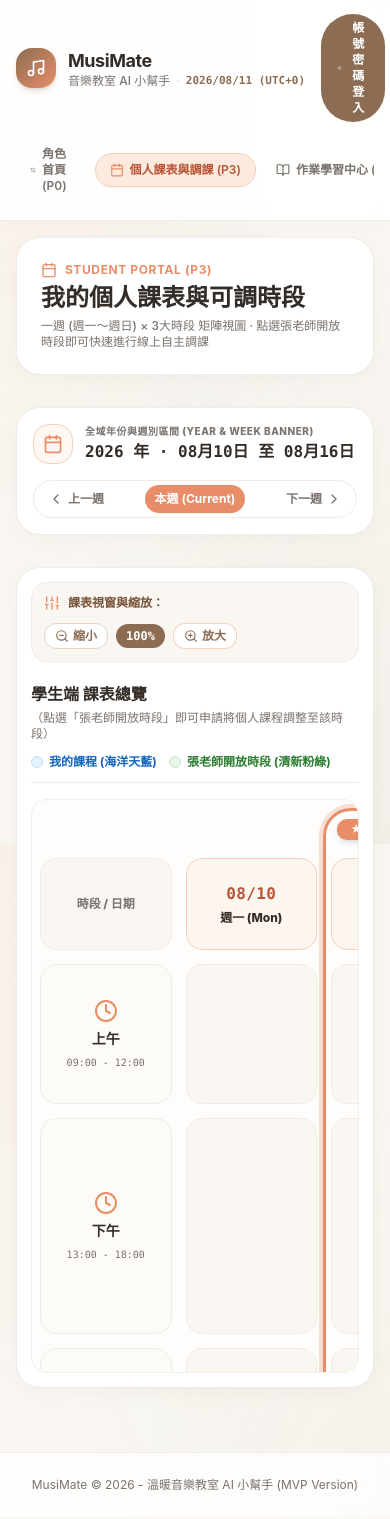
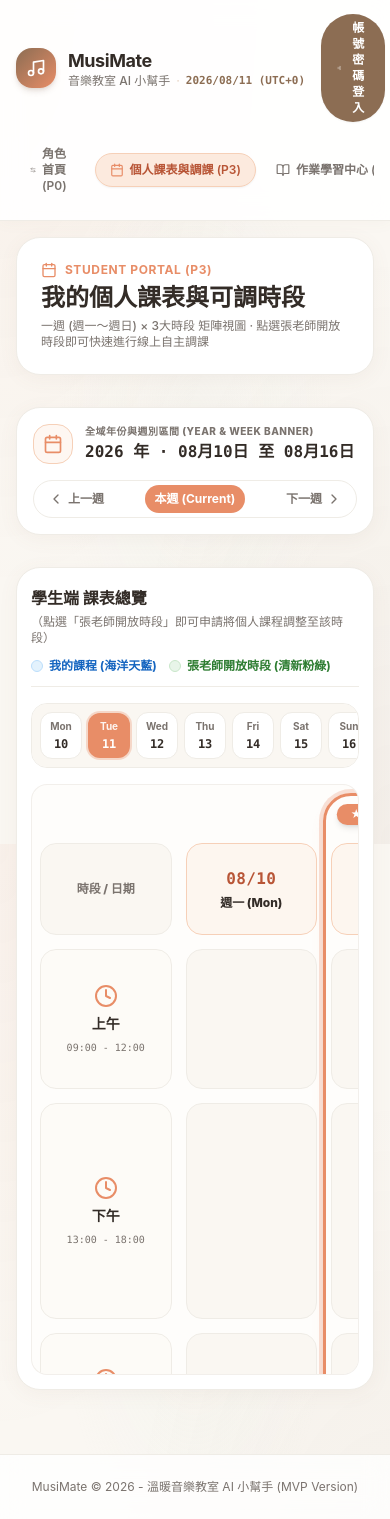
Before and after one commit to Charles0rocks/music-classroom-ai-assistant, a Next.js app: page /student/schedule in a window 390 px wide. Built offline with nearby package versions, Linux system fonts and the light colour scheme.

Commit message:
feat_ios_calendar_style_mobile_date_strip_and_2d_sticky_headers

```diff
--- a/src/app/student/schedule/page.tsx
+++ b/src/app/student/schedule/page.tsx
@@ -17,8 +17,6 @@ import {
   Sliders,
   Layers,
   BookOpen,
-  ZoomIn,
-  ZoomOut,
 } from 'lucide-react';
 import { Appointment, ScheduleSlot } from '@/types';
 
@@ -48,7 +46,7 @@ export default function StudentSchedulePage() {
   const currentStudentId = studentProfile?.id || 's-1';
 
   const [weekOffset, setWeekOffset] = useState<number>(0);
-  const [zoomLevel, setZoomLevel] = useState<number>(100);
+  const matrixScrollRef = React.useRef<HTMLDivElement>(null);
   const [selectedSlotForReschedule, setSelectedSlotForReschedule] = useState<ScheduleSlot | null>(null);
   const [showRescheduleModal, setShowRescheduleModal] = useState<boolean>(false);
   const [selectedAppToMove, setSelectedAppToMove] = useState<string>('');
@@ -157,13 +155,18 @@ export default function StudentSchedulePage() {
     return `${m}/${date} ${dayName}`;
   };
 
-  // Find index of Today in weekDates
   const todayDateStr = new Date().toISOString().split('T')[0];
   const todayColIdx = weekDates.findIndex((d) => d.fullDateStr === todayDateStr);
+  const scrollToDayColumn = (index: number) => {
+    if (matrixScrollRef.current) {
+      const container = matrixScrollRef.current;
+      const targetScroll = (index / 7) * (container.scrollWidth - container.clientWidth);
+      container.scrollTo({ left: Math.max(0, targetScroll), behavior: 'smooth' });
+    }
+  };
 
   return (
     <div className="space-y-8">
-      {/* Header Banner */}
       <div className="warm-card p-6 sm:p-8 rounded-3xl border border-[#EFECE6] shadow-warm bg-gradient-to-r from-white to-[#FAF2EC] flex flex-col sm:flex-row sm:items-center justify-between gap-4">
         <div>
           <div className="flex items-center gap-2 text-[#E88D67] text-xs font-bold uppercase tracking-wider mb-1">
@@ -177,7 +180,6 @@ export default function StudentSchedulePage() {
         </div>
       </div>
 
-      {/* Top Banner: Global Year & Week Segment Banner */}
       <div className="warm-card p-4 sm:p-6 rounded-3xl border border-[#EFECE6] shadow-warm flex flex-col sm:flex-row items-start sm:items-center justify-between gap-4 bg-white">
         <div className="flex items-center gap-3">
           <div className="w-10 h-10 rounded-2xl bg-[#FCEADE]/40 border border-[#F6D0B8] flex items-center justify-center text-[#E88D67] shrink-0">
@@ -193,7 +195,6 @@ export default function StudentSchedulePage() {
           </div>
         </div>
 
-        {/* Week Switcher Controls */}
         <div className="flex items-center gap-1.5 sm:gap-2 bg-white p-1 rounded-full border border-[#EFECE6] shadow-xs w-full sm:w-auto justify-between sm:justify-start">
           <button
             onClick={() => setWeekOffset((prev) => prev - 1)}
@@ -220,41 +221,7 @@ export default function StudentSchedulePage() {
         </div>
       </div>
 
-      {/* Synchronized Row-Grid Matrix Container */}
-      <div className="warm-card p-3.5 sm:p-6 lg:p-8 rounded-3xl border border-[#EFECE6] shadow-warm space-y-4 sm:space-y-5">
-        {/* Mobile & Desktop Viewport Toolbar: Zoom In/Out & Dual-Axis X/Y Scrollbar Controls */}
-        <div className="flex flex-wrap items-center justify-between gap-3 bg-[#FAF7F2] p-3 rounded-2xl border border-[#EFECE6]">
-          <div className="flex items-center gap-2 text-xs font-extrabold text-[#785338]">
-            <Sliders className="w-4 h-4 text-[#E88D67]" />
-            <span>課表視窗與縮放：</span>
-            <span className="text-[11px] text-[#7A736E] font-medium hidden sm:inline">(支援 X/Y 雙軸滑軌拉動與比例調整)</span>
-          </div>
-
-          <div className="flex items-center gap-2">
-            <button
-              onClick={() => setZoomLevel((prev) => Math.max(60, prev - 15))}
-              className="px-2.5 py-1 rounded-xl bg-white hover:bg-[#FAF2EC] text-[#8C6D53] border border-[#E8D4C5] text-xs font-extrabold flex items-center gap-1 shadow-xs transition-all active:scale-95"
-              title="縮小課表視窗 (方便手機單頁檢視)"
-            >
-              <ZoomOut className="w-3.5 h-3.5" /> 縮小
-            </button>
-            <button
-              onClick={() => setZoomLevel(100)}
-              className="px-2.5 py-1 rounded-xl bg-[#8C6D53] text-white text-xs font-mono font-bold shadow-xs hover:bg-[#765942] transition-all"
-              title="重置為 100% 預設比例"
-            >
-              {zoomLevel}%
-            </button>
-            <button
-              onClick={() => setZoomLevel((prev) => Math.min(160, prev + 15))}
-              className="px-2.5 py-1 rounded-xl bg-white hover:bg-[#FAF2EC] text-[#8C6D53] border border-[#E88D67]/40 text-xs font-extrabold flex items-center gap-1 shadow-xs transition-all active:scale-95"
-              title="放大課表視窗"
-            >
-              <ZoomIn className="w-3.5 h-3.5" /> 放大
-            </button>
-          </div>
-        </div>
-
+      <div className="warm-card p-3.5 sm:p-6 lg:p-8 rounded-3xl border border-[#EFECE6] shadow-warm space-y-4">
         <div className="flex flex-col sm:flex-row sm:items-center justify-between border-b border-[#EFECE6] pb-3 sticky top-0 bg-white/95 backdrop-blur-md z-20 pt-1 gap-3">
           <h2 className="text-base sm:text-lg font-bold text-[#332C27] flex flex-col sm:flex-row sm:items-center gap-1 sm:gap-2">
             <span>學生端 課表總覽</span>
@@ -270,16 +237,41 @@ export default function StudentSchedulePage() {
           </div>
         </div>
 
-        {/* Dual X & Y Axis Scrollbar Viewport Container */}
-        <div className="overflow-x-auto overflow-y-auto max-h-[68vh] sm:max-h-[750px] pb-3 pr-2.5 scrollbar-thin scrollbar-thumb-[#8C6D53]/50 scrollbar-track-[#FAF7F2] touch-pan-x touch-pan-y rounded-2xl border border-[#EFECE6]/80 bg-[#FAF7F2]/30 p-2">
-          {/* Outer Container with 100% Precise Math Overlay for Today & Scalable Min Width */}
+        <div className="flex items-center justify-between gap-1.5 bg-[#FAF7F2] p-2 sm:p-2.5 rounded-2xl border border-[#EFECE6] overflow-x-auto scrollbar-none shadow-xs">
+          <div className="text-[11px] font-black text-[#E88D67] px-2 shrink-0 hidden sm:block">
+            📅 iOS 週日曆快捷列：
+          </div>
+          <div className="flex items-center justify-between gap-1.5 w-full">
+            {weekDates.map((d, idx) => {
+              const isToday = d.fullDateStr === todayDateStr;
+              return (
+                <button
+                  key={d.key}
+                  onClick={() => scrollToDayColumn(idx)}
+                  className={`flex-1 min-w-[42px] py-1.5 sm:py-2 px-1 text-center rounded-xl transition-all flex flex-col items-center justify-center space-y-0.5 active:scale-95 ${
+                    isToday
+                      ? 'bg-[#E88D67] text-white shadow-xs font-black ring-2 ring-[#E88D67]/30'
+                      : 'bg-white border border-[#EFECE6] hover:bg-[#FAF2EC] text-[#332C27]'
+                  }`}
+                  title={`快速定位至 ${d.monthDay} (${d.dayLabel})`}
+                >
+                  <span className={`text-[10px] font-bold ${isToday ? 'text-white/90' : 'text-[#7A736E]'}`}>
+                    {d.short}
+                  </span>
+                  <span className="font-mono text-xs font-extrabold tracking-tight">
+                    {d.monthDay.split('/')[1]}
+                  </span>
+                </button>
+              );
+            })}
+          </div>
+        </div>
+
         <div
-            className="relative space-y-3.5 pt-9 pb-2 transition-all duration-200"
-            style={{
-              minWidth: `${Math.round(1150 * (zoomLevel / 100))}px`,
-            }}
+          ref={matrixScrollRef}
+          className="overflow-x-auto overflow-y-auto max-h-[70vh] sm:max-h-[760px] pb-3 pr-2.5 scrollbar-thin scrollbar-thumb-[#8C6D53]/50 scrollbar-track-[#FAF7F2] touch-pan-x touch-pan-y rounded-2xl border border-[#EFECE6]/80 bg-[#FAF7F2]/30 p-2"
         >
-            {/* Today's Single Big Orange Border Container Overlay */}
+          <div className="min-w-[1150px] relative space-y-3.5 pt-9 pb-2">
             {todayColIdx !== -1 && (
               <div
                 className="absolute top-0 -bottom-2.5 border-[3px] border-[#E88D67] bg-transparent rounded-[28px] shadow-lg shadow-[#E88D67]/15 ring-4 ring-[#E88D67]/25 pointer-events-none z-0 transition-all"
@@ -288,16 +280,14 @@ export default function StudentSchedulePage() {
                   width: `calc((100% - 98px) / 8 + 16px)`,
                 }}
               >
-                {/* Badge Header INSIDE top of Orange Frame, NOT touching/pressing top border line */}
                 <div className="absolute top-2 left-1/2 -translate-x-1/2 bg-[#E88D67] text-white text-[11px] font-black px-3.5 py-0.5 rounded-full shadow-md whitespace-nowrap uppercase tracking-wider flex items-center gap-1">
                   ★ 今天 (TODAY)
                 </div>
               </div>
             )}
 
-            {/* ROW 0: Date Header Row */}
             <div className="grid grid-cols-8 gap-3.5">
-              <div className="p-3.5 font-extrabold text-xs text-[#7A736E] uppercase flex items-center justify-center bg-[#FAF7F2] rounded-2xl border border-[#EFECE6] h-[92px] z-10">
+              <div className="p-3.5 font-extrabold text-xs text-[#7A736E] uppercase flex items-center justify-center bg-[#FAF7F2] rounded-2xl border border-[#EFECE6] h-[92px] sticky top-0 left-0 z-40 shadow-xs">
                 時段 / 日期
               </div>
               {weekDates.map((d) => {
@@ -305,7 +295,7 @@ export default function StudentSchedulePage() {
                 return (
                   <div
                     key={d.key}
-                    className="p-3.5 text-center rounded-2xl transition-all space-y-1 h-[92px] flex flex-col justify-center items-center z-10 bg-[#FCEADE]/40 border border-[#F6D0B8] shadow-xs"
+                    className="p-3.5 text-center rounded-2xl transition-all space-y-1 h-[92px] flex flex-col justify-center items-center sticky top-0 z-30 bg-[#FCEADE]/40 border border-[#F6D0B8] shadow-xs"
                   >
                     <div className={`font-mono font-black text-base tracking-wide ${isToday ? 'text-[#B85536]' : 'text-[#B85536]'}`}>
                       {d.monthDay}
@@ -323,8 +313,8 @@ export default function StudentSchedulePage() {
               const BlockIcon = block.icon;
               return (
                 <div key={block.key} className="grid grid-cols-8 gap-3.5 items-stretch">
-                {/* Left Label Cell */}
-                <div className="min-h-[140px] p-3.5 bg-[#FDFBF7] rounded-2xl border border-[#EFECE6] flex flex-col items-center justify-center text-center space-y-1.5 z-10">
+                  {/* Left Label Cell with 2D Sticky Left Column */}
+                  <div className="min-h-[140px] p-3.5 bg-[#FDFBF7] rounded-2xl border border-[#EFECE6] flex flex-col items-center justify-center text-center space-y-1.5 sticky left-0 z-30 shadow-xs">
                     <BlockIcon className="w-6 h-6 text-[#E88D67]" />
                     <div className="font-extrabold text-sm text-[#332C27]">{block.label}</div>
                     <div className="text-[10px] text-[#7A736E] font-mono">{block.sub}</div>
@@ -360,13 +350,13 @@ export default function StudentSchedulePage() {
                       className="min-h-[140px] p-3.5 rounded-2xl flex flex-col justify-between space-y-2.5 transition-all z-10 bg-[#FAF7F2] border border-[#EFECE6] hover:border-[#E88D67]/40 shadow-xs"
                     >
                       <div className="space-y-2">
-                        {/* Confirmed Student Appointments (Ocean Light Blue Cards) */}
+                        {/* Confirmed Student Appointments (Ocean Light Blue Cards with iOS Left Accent) */}
                         {sortedAppointments.map((app) => {
                           const locked24h = isWithin24Hours(app.start_time);
                           return (
                             <div
                               key={app.id}
-                              className="p-2.5 rounded-xl bg-[#E3F2FD] border border-[#BBDEFB] text-[#1565C0] flex flex-col gap-1 shadow-xs"
+                              className="p-2.5 rounded-xl bg-[#E3F2FD] border border-[#BBDEFB] border-l-4 border-l-[#1565C0] text-[#1565C0] flex flex-col gap-1 shadow-xs"
                             >
                               <div className="flex items-center justify-between text-xs font-black">
                                 <span>
@@ -394,12 +384,12 @@ export default function StudentSchedulePage() {
                           );
                         })}
 
-                        {/* Teacher's Open Slots ("張老師開放時段" - Clickable to open Reschedule Modal) */}
+                        {/* Teacher's Open Slots ("張老師開放時段" - Clickable with iOS Green Left Accent) */}
                         {sortedAvailableSlots.map((slot) => (
                           <div
                             key={slot.id}
                             onClick={() => handleOpenSlotClick(slot)}
-                            className="p-2.5 rounded-xl cursor-pointer bg-[#E8F5E9] border border-[#C8E6C9] text-[#2E7D32] hover:bg-[#C8E6C9] flex flex-col gap-0.5 shadow-xs transition-all group"
+                            className="p-2.5 rounded-xl cursor-pointer bg-[#E8F5E9] border border-[#C8E6C9] border-l-4 border-l-[#2E7D32] text-[#2E7D32] hover:bg-[#C8E6C9] flex flex-col gap-0.5 shadow-xs transition-all group"
                             title="點擊預約/將課程調整至此時段"
                           >
                             <div className="font-black text-xs flex items-center justify-between">
--- a/src/app/teacher/schedule/page.tsx
+++ b/src/app/teacher/schedule/page.tsx
@@ -25,8 +25,6 @@ import {
   ArrowRightLeft,
   Trash2,
   GripVertical,
-  ZoomIn,
-  ZoomOut,
 } from 'lucide-react';
 import { ScheduleSlot, Appointment } from '@/types';
 
@@ -59,18 +57,18 @@ interface RecurringScheduleLog {
   endTime: string;
 }
 
-// Student Color Mapping Rules:
+// Student Color Mapping Rules (iOS Calendar Style Left Accent Border):
 const getStudentCardStyle = (studentName: string) => {
   if (studentName.includes('小明')) {
-    return 'bg-[#E3F2FD] border-[#BBDEFB] text-[#1565C0] shadow-xs';
+    return 'bg-[#E3F2FD] border-[#BBDEFB] border-l-4 border-l-[#1565C0] text-[#1565C0] shadow-xs';
   } else if (studentName.includes('小華')) {
-    return 'bg-[#EDE7F6] border-[#D1C4E9] text-[#4527A0] shadow-xs';
+    return 'bg-[#EDE7F6] border-[#D1C4E9] border-l-4 border-l-[#4527A0] text-[#4527A0] shadow-xs';
   } else if (studentName.includes('小美')) {
-    return 'bg-[#FCE4EC] border-[#F8BBD0] text-[#C2185B] shadow-xs';
+    return 'bg-[#FCE4EC] border-[#F8BBD0] border-l-4 border-l-[#C2185B] text-[#C2185B] shadow-xs';
   } else if (studentName.includes('小王')) {
-    return 'bg-[#FFF3E0] border-[#FFE0B2] text-[#E65100] shadow-xs';
+    return 'bg-[#FFF3E0] border-[#FFE0B2] border-l-4 border-l-[#E65100] text-[#E65100] shadow-xs';
   } else {
-    return 'bg-[#E8EAF6] border-[#C5CAE9] text-[#283593] shadow-xs';
+    return 'bg-[#E8EAF6] border-[#C5CAE9] border-l-4 border-l-[#283593] text-[#283593] shadow-xs';
   }
 };
 
@@ -95,7 +93,7 @@ export default function TeacherSchedulePage() {
   }, [currentRole, router]);
 
   const [weekOffset, setWeekOffset] = useState<number>(0);
-  const [zoomLevel, setZoomLevel] = useState<number>(100);
+  const matrixScrollRef = React.useRef<HTMLDivElement>(null);
   const [scheduleMode, setScheduleMode] = useState<ScheduleMode>('recurring');
 
   // Form State for Mode 1: 1. 常態課表 (Supports Custom Typing!)
@@ -431,6 +429,14 @@ export default function TeacherSchedulePage() {
   // Find index of Today in weekDates
   const todayDateStr = new Date().toISOString().split('T')[0];
   const todayColIdx = weekDates.findIndex((d) => d.fullDateStr === todayDateStr);
+
+  const scrollToDayColumn = (index: number) => {
+    if (matrixScrollRef.current) {
+      const container = matrixScrollRef.current;
+      const targetScroll = (index / 7) * (container.scrollWidth - container.clientWidth);
+      container.scrollTo({ left: Math.max(0, targetScroll), behavior: 'smooth' });
+    }
+  };
 
   return (
     <div className="space-y-8">
@@ -893,41 +899,8 @@ export default function TeacherSchedulePage() {
         </div>
       </div>
 
-      {/* Rock-Solid Matrix Table with 4 Row-Grid Divs & Absolute Precise Math Overlay for Today */}
-      <div className="warm-card p-3.5 sm:p-6 lg:p-8 rounded-3xl border border-[#EFECE6] shadow-warm space-y-4 sm:space-y-5">
-        {/* Mobile & Desktop Viewport Toolbar: Zoom In/Out & Dual-Axis X/Y Scrollbar Controls */}
-        <div className="flex flex-wrap items-center justify-between gap-3 bg-[#FAF7F2] p-3 rounded-2xl border border-[#EFECE6]">
-          <div className="flex items-center gap-2 text-xs font-extrabold text-[#785338]">
-            <Sliders className="w-4 h-4 text-[#E88D67]" />
-            <span>課表視窗與縮放：</span>
-            <span className="text-[11px] text-[#7A736E] font-medium hidden sm:inline">(支援 X/Y 雙軸滑軌拉動與比例調整)</span>
-          </div>
-
-          <div className="flex items-center gap-2">
-            <button
-              onClick={() => setZoomLevel((prev) => Math.max(60, prev - 15))}
-              className="px-2.5 py-1 rounded-xl bg-white hover:bg-[#FAF2EC] text-[#8C6D53] border border-[#E8D4C5] text-xs font-extrabold flex items-center gap-1 shadow-xs transition-all active:scale-95"
-              title="縮小課表視窗 (方便手機單頁檢視)"
-            >
-              <ZoomOut className="w-3.5 h-3.5" /> 縮小
-            </button>
-            <button
-              onClick={() => setZoomLevel(100)}
-              className="px-2.5 py-1 rounded-xl bg-[#8C6D53] text-white text-xs font-mono font-bold shadow-xs hover:bg-[#765942] transition-all"
-              title="重置為 100% 預設比例"
-            >
-              {zoomLevel}%
-            </button>
-            <button
-              onClick={() => setZoomLevel((prev) => Math.min(160, prev + 15))}
-              className="px-2.5 py-1 rounded-xl bg-white hover:bg-[#FAF2EC] text-[#8C6D53] border border-[#E8D4C5] text-xs font-extrabold flex items-center gap-1 shadow-xs transition-all active:scale-95"
-              title="放大課表視窗"
-            >
-              <ZoomIn className="w-3.5 h-3.5" /> 放大
-            </button>
-          </div>
-        </div>
-
+      {/* Rock-Solid Matrix Table with iPhone Calendar Style Top Date Strip & 2D Sticky Matrix */}
+      <div className="warm-card p-3.5 sm:p-6 lg:p-8 rounded-3xl border border-[#EFECE6] shadow-warm space-y-4">
         <div className="flex flex-col sm:flex-row sm:items-center justify-between border-b border-[#EFECE6] pb-3 sticky top-0 bg-white/95 backdrop-blur-md z-20 pt-1 gap-3">
           <h2 className="text-base sm:text-lg font-bold text-[#332C27] flex flex-col sm:flex-row sm:items-center gap-1 sm:gap-2">
             <span>張老師 課表總覽</span>
@@ -949,15 +922,44 @@ export default function TeacherSchedulePage() {
           </div>
         </div>
 
-        {/* Dual X & Y Axis Scrollbar Viewport Container */}
-        <div className="overflow-x-auto overflow-y-auto max-h-[68vh] sm:max-h-[750px] pb-3 pr-2.5 scrollbar-thin scrollbar-thumb-[#8C6D53]/50 scrollbar-track-[#FAF7F2] touch-pan-x touch-pan-y rounded-2xl border border-[#EFECE6]/80 bg-[#FAF7F2]/30 p-2">
-          {/* Outer Container with 100% Precise Math Overlay for Today & Scalable Min Width */}
+        {/* iPhone Calendar Style Top Week Date Strip Bar */}
+        <div className="flex items-center justify-between gap-1.5 bg-[#FAF7F2] p-2 sm:p-2.5 rounded-2xl border border-[#EFECE6] overflow-x-auto scrollbar-none shadow-xs">
+          <div className="text-[11px] font-black text-[#8C6D53] px-2 shrink-0 hidden sm:block">
+            📅 iOS 週日曆快捷列：
+          </div>
+          <div className="flex items-center justify-between gap-1.5 w-full">
+            {weekDates.map((d, idx) => {
+              const isToday = d.fullDateStr === todayDateStr;
+              return (
+                <button
+                  key={d.key}
+                  onClick={() => scrollToDayColumn(idx)}
+                  className={`flex-1 min-w-[42px] py-1.5 sm:py-2 px-1 text-center rounded-xl transition-all flex flex-col items-center justify-center space-y-0.5 active:scale-95 ${
+                    isToday
+                      ? 'bg-[#E88D67] text-white shadow-xs font-black ring-2 ring-[#E88D67]/30'
+                      : 'bg-white border border-[#EFECE6] hover:bg-[#FAF2EC] text-[#332C27]'
+                  }`}
+                  title={`快速定位至 ${d.monthDay} (${d.dayLabel})`}
+                >
+                  <span className={`text-[10px] font-bold ${isToday ? 'text-white/90' : 'text-[#7A736E]'}`}>
+                    {d.short}
+                  </span>
+                  <span className="font-mono text-xs font-extrabold tracking-tight">
+                    {d.monthDay.split('/')[1]}
+                  </span>
+                </button>
+              );
+            })}
+          </div>
+        </div>
+
+        {/* iPhone Calendar 2D Sticky Matrix Viewport Container */}
         <div
-            className="relative space-y-3.5 pt-9 pb-2 transition-all duration-200"
-            style={{
-              minWidth: `${Math.round(1150 * (zoomLevel / 100))}px`,
-            }}
+          ref={matrixScrollRef}
+          className="overflow-x-auto overflow-y-auto max-h-[70vh] sm:max-h-[760px] pb-3 pr-2.5 scrollbar-thin scrollbar-thumb-[#8C6D53]/50 scrollbar-track-[#FAF7F2] touch-pan-x touch-pan-y rounded-2xl border border-[#EFECE6]/80 bg-[#FAF7F2]/30 p-2"
         >
+          {/* Outer Container with 100% Precise Math Overlay for Today */}
+          <div className="min-w-[1150px] relative space-y-3.5 pt-9 pb-2">
             {/* Today's Single Big Orange Border Container Overlay */}
             {todayColIdx !== -1 && (
               <div
@@ -974,9 +976,9 @@ export default function TeacherSchedulePage() {
               </div>
             )}
 
-          {/* ROW 0: Date Header Row (All 7 Date Header Boxes share 100% IDENTICAL background color) */}
+            {/* ROW 0: Date Header Row with 2D Sticky Top & Corner */}
             <div className="grid grid-cols-8 gap-3.5">
-            <div className="p-3.5 font-extrabold text-xs text-[#7A736E] uppercase flex items-center justify-center bg-[#FAF7F2] rounded-2xl border border-[#EFECE6] h-[92px] z-10">
+              <div className="p-3.5 font-extrabold text-xs text-[#7A736E] uppercase flex items-center justify-center bg-[#FAF7F2] rounded-2xl border border-[#EFECE6] h-[92px] sticky top-0 left-0 z-40 shadow-xs">
                 時段 / 日期
               </div>
               {weekDates.map((d) => {
@@ -984,7 +986,7 @@ export default function TeacherSchedulePage() {
                 return (
                   <div
                     key={d.key}
-                  className="p-3.5 text-center rounded-2xl transition-all space-y-1 h-[92px] flex flex-col justify-center items-center z-10 bg-[#FAF2EC] border border-[#E8D4C5] shadow-xs"
+                    className="p-3.5 text-center rounded-2xl transition-all space-y-1 h-[92px] flex flex-col justify-center items-center sticky top-0 z-30 bg-[#FAF2EC] border border-[#E8D4C5] shadow-xs"
                   >
                     <div className={`font-mono font-black text-base tracking-wide ${isToday ? 'text-[#B85536]' : 'text-[#8C6D53]'}`}>
                       {d.monthDay}
@@ -1002,8 +1004,8 @@ export default function TeacherSchedulePage() {
               const BlockIcon = block.icon;
               return (
                 <div key={block.key} className="grid grid-cols-8 gap-3.5 items-stretch">
-                {/* Left Label Cell */}
-                <div className="min-h-[140px] p-3.5 bg-[#FDFBF7] rounded-2xl border border-[#EFECE6] flex flex-col items-center justify-center text-center space-y-1.5 z-10">
+                  {/* Left Label Cell with 2D Sticky Left Column */}
+                  <div className="min-h-[140px] p-3.5 bg-[#FDFBF7] rounded-2xl border border-[#EFECE6] flex flex-col items-center justify-center text-center space-y-1.5 sticky left-0 z-30 shadow-xs">
                     <BlockIcon className="w-6 h-6 text-[#8C6D53]" />
                     <div className="font-extrabold text-sm text-[#332C27]">{block.label}</div>
                     <div className="text-[10px] text-[#7A736E] font-mono">{block.sub}</div>
```
Lines whose indentation alone changed are shown as unchanged.
